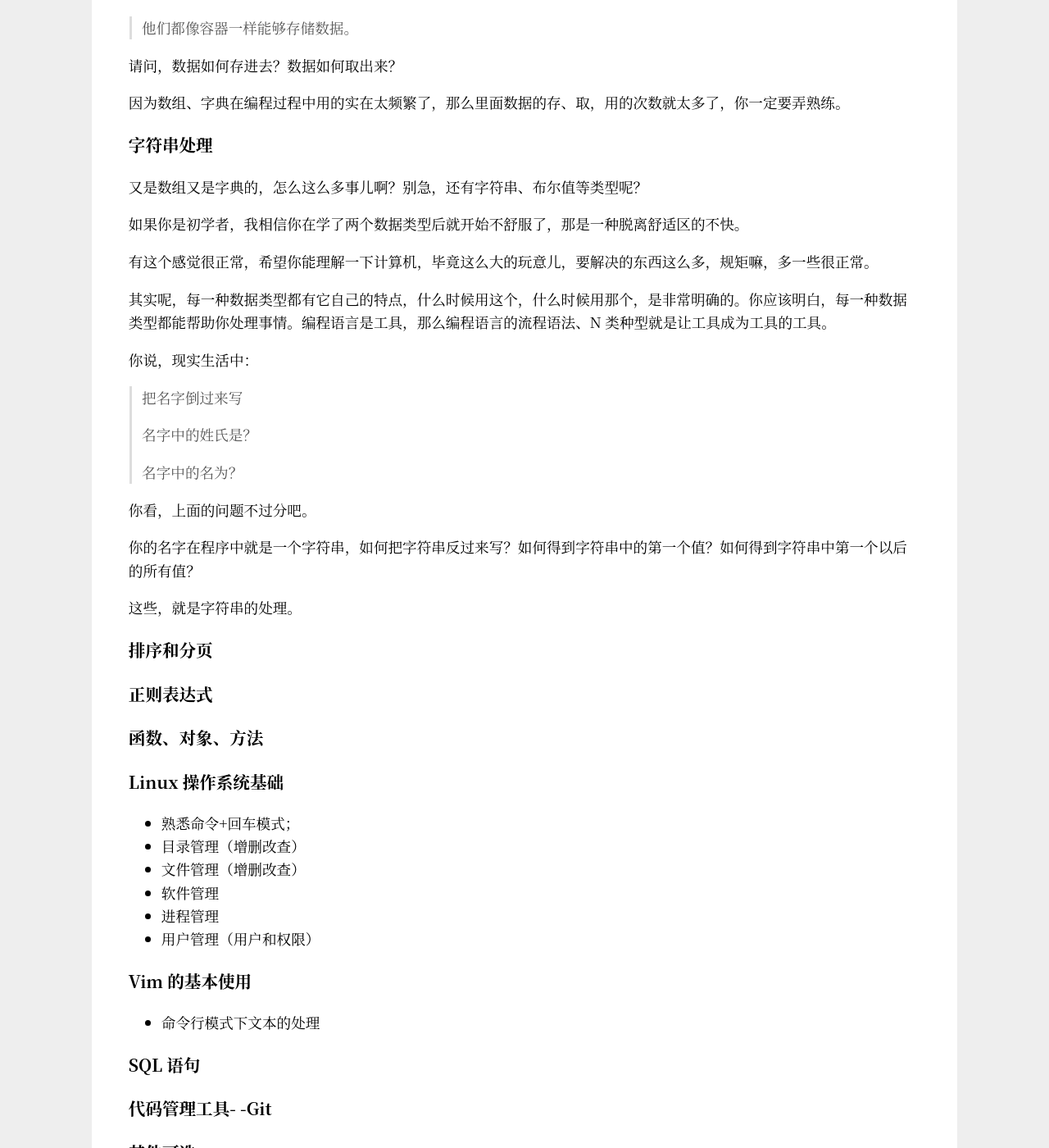
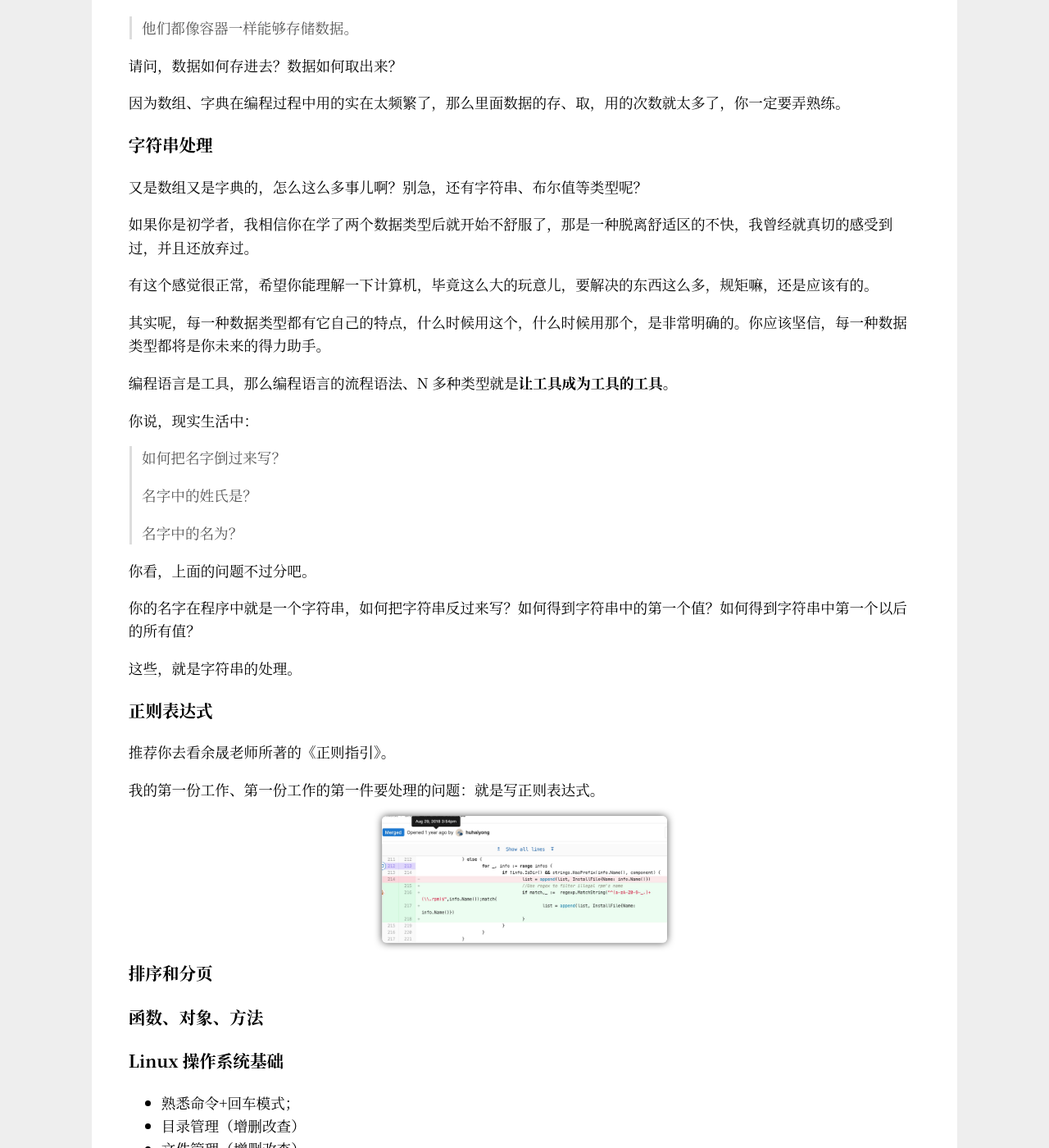
Before and after one commit to Haiyung/haiyung.github.io, a Jekyll site: the page built from _posts/2019-10-27-minimum-skills-in-the-first-year-of-development.md, in a window 1280 px wide and 1400 px high, scrolled down 5295 px. Shown: the whole window at 82% size. Built offline with Jekyll 4.4.1, drawn with Linux system fonts in a browser that asks for light colours.

Commit message:
article: update article

```diff
--- a/_posts/2019-10-27-minimum-skills-in-the-first-year-of-development.md
+++ b/_posts/2019-10-27-minimum-skills-in-the-first-year-of-development.md
@@ -188,15 +188,17 @@ if a == 0 {
 
 又是数组又是字典的，怎么这么多事儿啊？别急，还有字符串、布尔值等类型呢？
 
-如果你是初学者，我相信你在学了两个数据类型后就开始不舒服了，那是一种脱离舒适区的不快。
+如果你是初学者，我相信你在学了两个数据类型后就开始不舒服了，那是一种脱离舒适区的不快，我曾经就真切的感受到过，并且还放弃过。
 
-有这个感觉很正常，希望你能理解一下计算机，毕竟这么大的玩意儿，要解决的东西这么多，规矩嘛，多一些很正常。
+有这个感觉很正常，希望你能理解一下计算机，毕竟这么大的玩意儿，要解决的东西这么多，规矩嘛，还是应该有的。
 
-其实呢，每一种数据类型都有它自己的特点，什么时候用这个，什么时候用那个，是非常明确的。你应该明白，每一种数据类型都能帮助你处理事情。编程语言是工具，那么编程语言的流程语法、N 类种型就是让工具成为工具的工具。
+其实呢，每一种数据类型都有它自己的特点，什么时候用这个，什么时候用那个，是非常明确的。你应该坚信，每一种数据类型都将是你未来的得力助手。
+
+编程语言是工具，那么编程语言的流程语法、N 多种类型就是**让工具成为工具的工具**。
 
 你说，现实生活中：
 
-> 把名字倒过来写
+> 如何把名字倒过来写？
 >
 > 名字中的姓氏是？
 >
@@ -208,11 +210,18 @@ if a == 0 {
 
 这些，就是字符串的处理。
 
+### 正则表达式
+
+推荐你去看余晟老师所著的《正则指引》。
+
+我的第一份工作、第一份工作的第一件要处理的问题：就是写正则表达式。
+
+<p>
+    <img src="/images/my_first_programming.png" width="36%">
+</p>
+
 ### 排序和分页
 
-
-
-### 正则表达式
 
 
 ### 函数、对象、方法
```
Also changed, not shown: images/my_first_programming.png (added).
